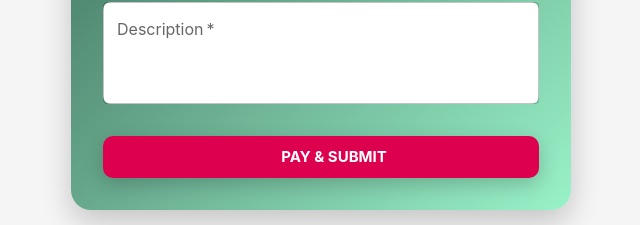
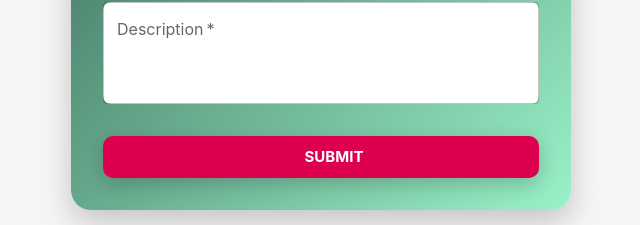
Before and after one commit to Rishav01-jpg/RingRingCrm, a React (Create React App) app in the folder frontend/: page /instant-leads in a window 1280 px wide. Shown: the part 572-797 px from the top of the page, without its empty margins (319-959 px from the left). Built offline with nearby package versions, Linux system fonts and the light colour scheme; some icons are missing.

Commit message:
Update InstantLeads.js

```diff
--- a/frontend/src/pages/InstantLeads.js
+++ b/frontend/src/pages/InstantLeads.js
@@ -150,7 +150,7 @@ function InstantLeads() {
             }}
             disabled={loading}
           >
-            {loading ? <CircularProgress size={24} color="inherit" /> : 'Pay & Submit'}
+            {loading ? <CircularProgress size={24} color="inherit" /> : 'Submit'}
           </Button>
         </Box>
       </StyledPaper>
```
